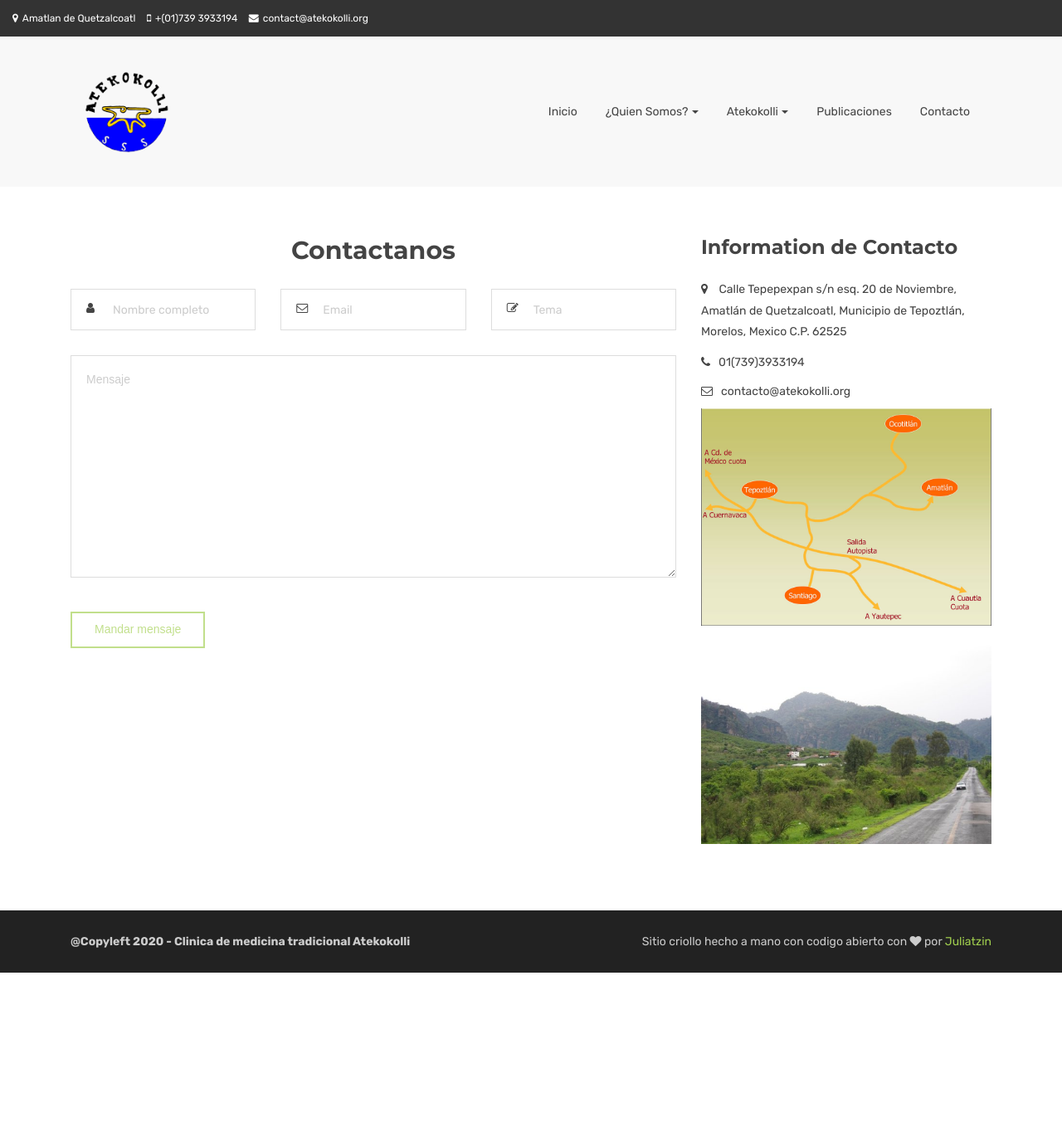
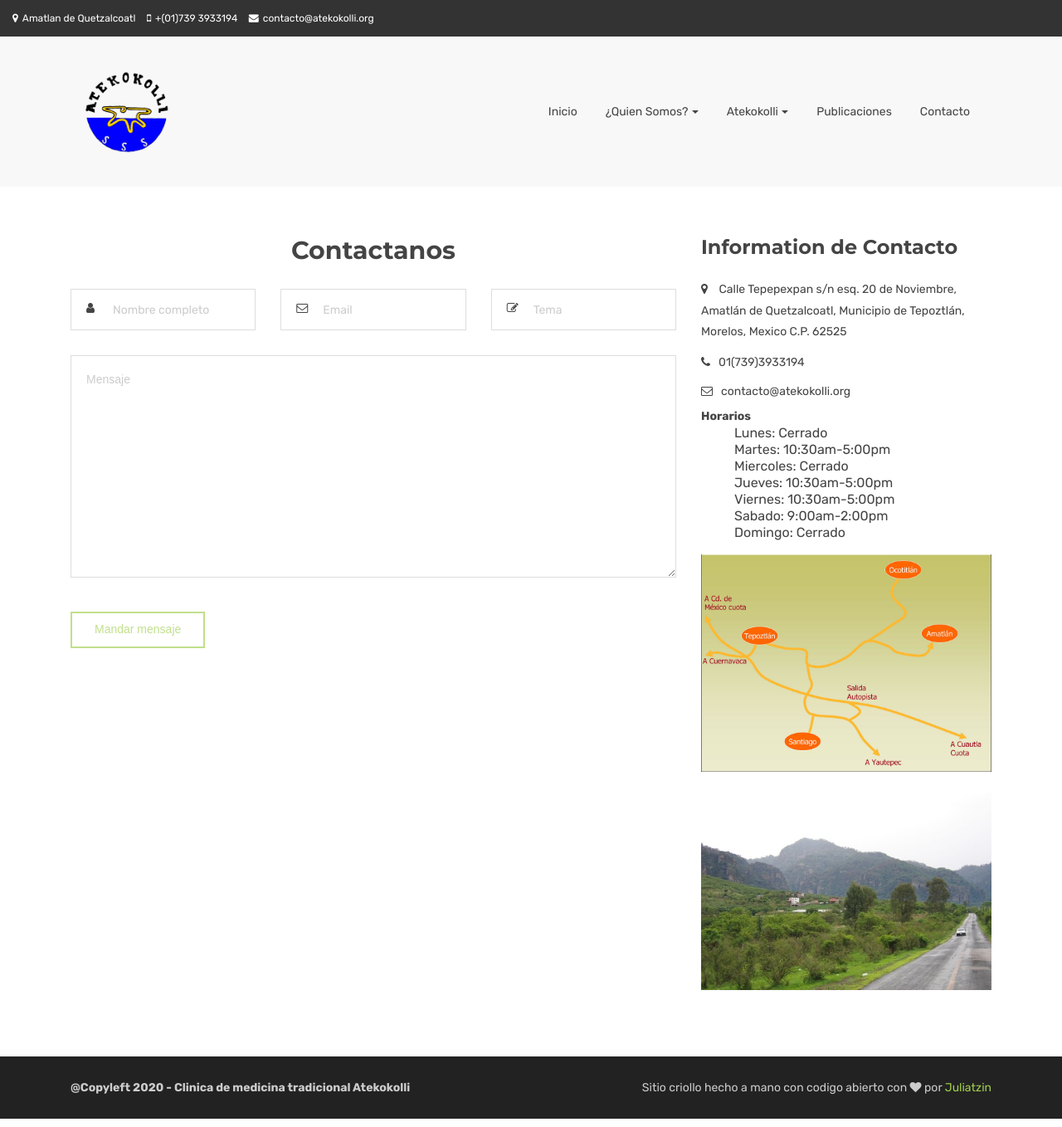
Before and after one commit to xoco70/atekokolli, a Jekyll site: the page built from contacto.md, in a window 1280 px wide. Shown: the whole page at 83% size. Built offline with Jekyll 4.4.1, drawn with Linux system fonts in a browser that asks for light colours.

```diff
--- a/_includes/themes/bootstrap/nav-bar.html
+++ b/_includes/themes/bootstrap/nav-bar.html
@@ -3,7 +3,7 @@
                 <span class="left">
                   <a href="https://goo.gl/maps/JRCyhSP76Hkn31Rc7" target="_blank"><i class="fa fa-map-marker"></i>Amatlan de Quetzalcoatl</a>
                   <a href="tel:+52(739)3933194"><i class="fa fa-mobile-phone"></i>+(01)739 3933194</a>
-                  <a href="mailto:contact@atekokolli.org" target="_blank"><i class="fa fa-envelope"></i>contact@atekokolli.org</a>
+                  <a href="mailto:contacto@atekokolli.org" target="_blank"><i class="fa fa-envelope"></i>contacto@atekokolli.org</a>
               	</span>
                 <!-- <span class="right hidden-sm-down">
                   {% if site.author.facebook %}<a href="https://www.facebook.com/{{ site.author.facebook }}/"><i class="fa fa-facebook"></i></a>{% endif %}
--- /dev/null
+++ b/assets/css/custom/contacto.css
@@ -0,0 +1,3 @@
+ul, .horarios li {
+    padding-left: 20px;
+}
--- a/components/navigations.html
+++ b/components/navigations.html
@@ -215,7 +215,7 @@
                 <span class="left">
                   <a href="#"><i class="fa fa-map-marker"></i>Amatlan de Quetzalcoatl</a>
                   <a href="#"><i class="fa fa-mobile-phone"></i>+9 34476 3244</a>
-                  <a href="#"><i class="fa fa-envelope"></i>contact@atekokolli.org</a>
+                  <a href="#"><i class="fa fa-envelope"></i>contacto@atekokolli.org</a>
               	</span>
                 <span class="right hidden-sm-down">
                   <a href="#"><i class="fa fa-facebook"></i></a>
@@ -252,7 +252,7 @@
 							<p>
 								<span class="left">
 									<a href="#"><i class="fa fa-map-marker"></i>York Blvd, Los Angeles, US</a>
-									<a href="#"><i class="fa fa-envelope"></i>contact@atekokolli.org</a>
+									<a href="#"><i class="fa fa-envelope"></i>contacto@atekokolli.org</a>
 								</span>
 								<span class="right hidden-sm-down">
 									<span class="account-setting">
--- a/contacto.md
+++ b/contacto.md
@@ -2,7 +2,7 @@
 layout: index
 title: Clinica de medicina tradicional Atekokolli
 tagline: Bootstrap 4 UI kit for Jekyll
-css:
+css: contacto.css
 js:
 keywords: helium, jekyll, bootstrap, UI, kit
 canonical: https://heliumjk.github.io
@@ -51,7 +51,6 @@
               </div>
             </form>
           </div>
-
           <div class="col-md-4">
             <h4 class="contact-info-title">Information de Contacto</h4>
             <div class="contact-info">
@@ -66,6 +65,16 @@
                 <a href="tel:+52(1739)3933194"><i class="fa fa-phone icons cyan-color contact-info-icon"></i>01(739)3933194</a>
               </div>
               <a href="mailto:contacto@atekokolli.org"><i class="fa fa-envelope-o icons cyan-color contact-info-icon"></i>contacto@atekokolli.org</a>
+              <div><strong>Horarios</strong></div>
+              <ul class="horarios">
+                <li>Lunes: Cerrado</li>
+                <li>Martes: 10:30am-5:00pm</li>
+                <li>Miercoles: Cerrado</li>
+                <li>Jueves: 10:30am-5:00pm</li>
+                <li>Viernes: 10:30am-5:00pm</li>
+                <li>Sabado: 9:00am-2:00pm</li>
+                <li>Domingo: Cerrado</li>
+              </ul>
               <!-- {% include social-block.html %} -->
               <img src="assets/images/guiacomollegar.jpg" >
               <img src="assets/images/bienvenidos_por_la_carretera.jpg" >
```
Also changed, not shown: android-chrome-192x192.png (added), android-chrome-512x512.png (added), apple-touch-icon.png (added), favicon-16x16.png (added), favicon-32x32.png (added), favicon.ico (added).
